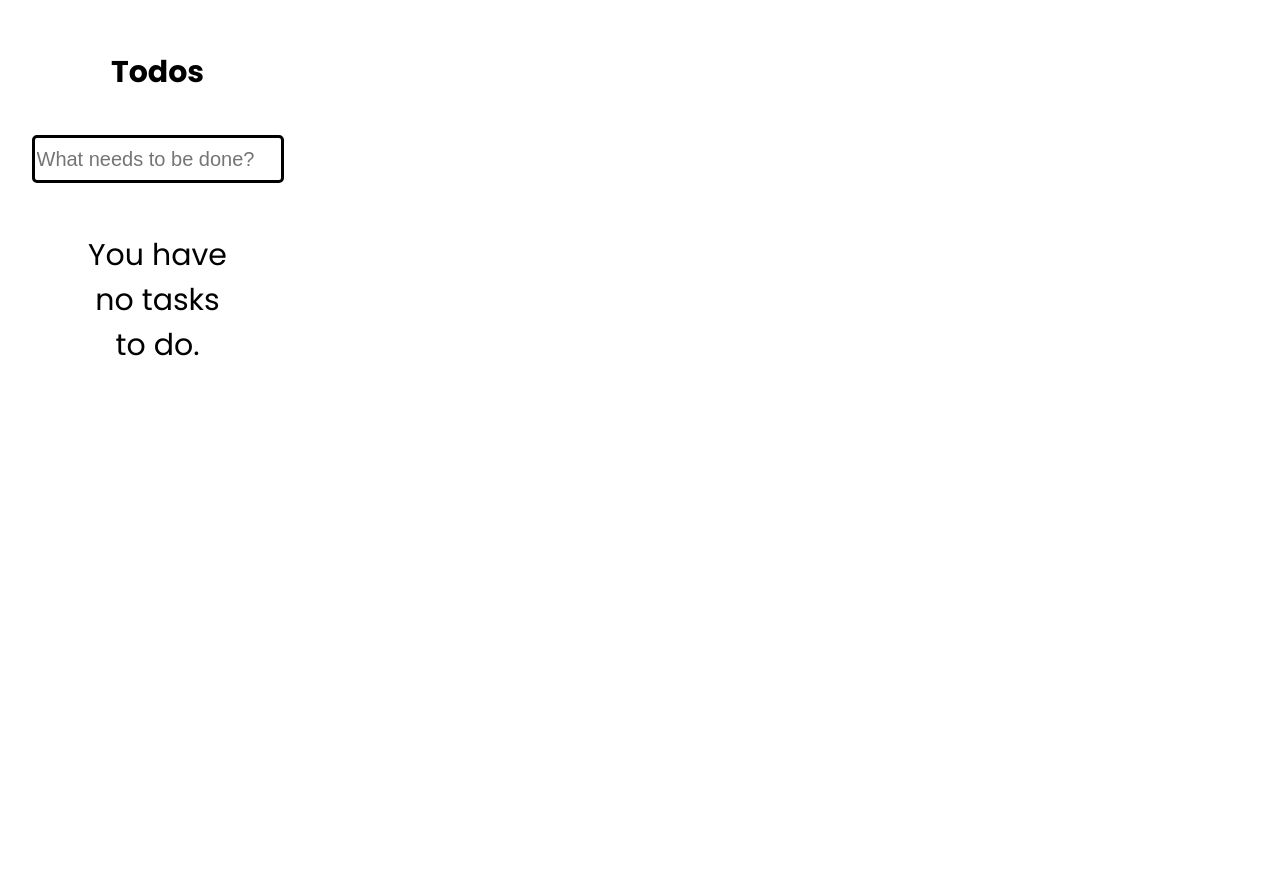
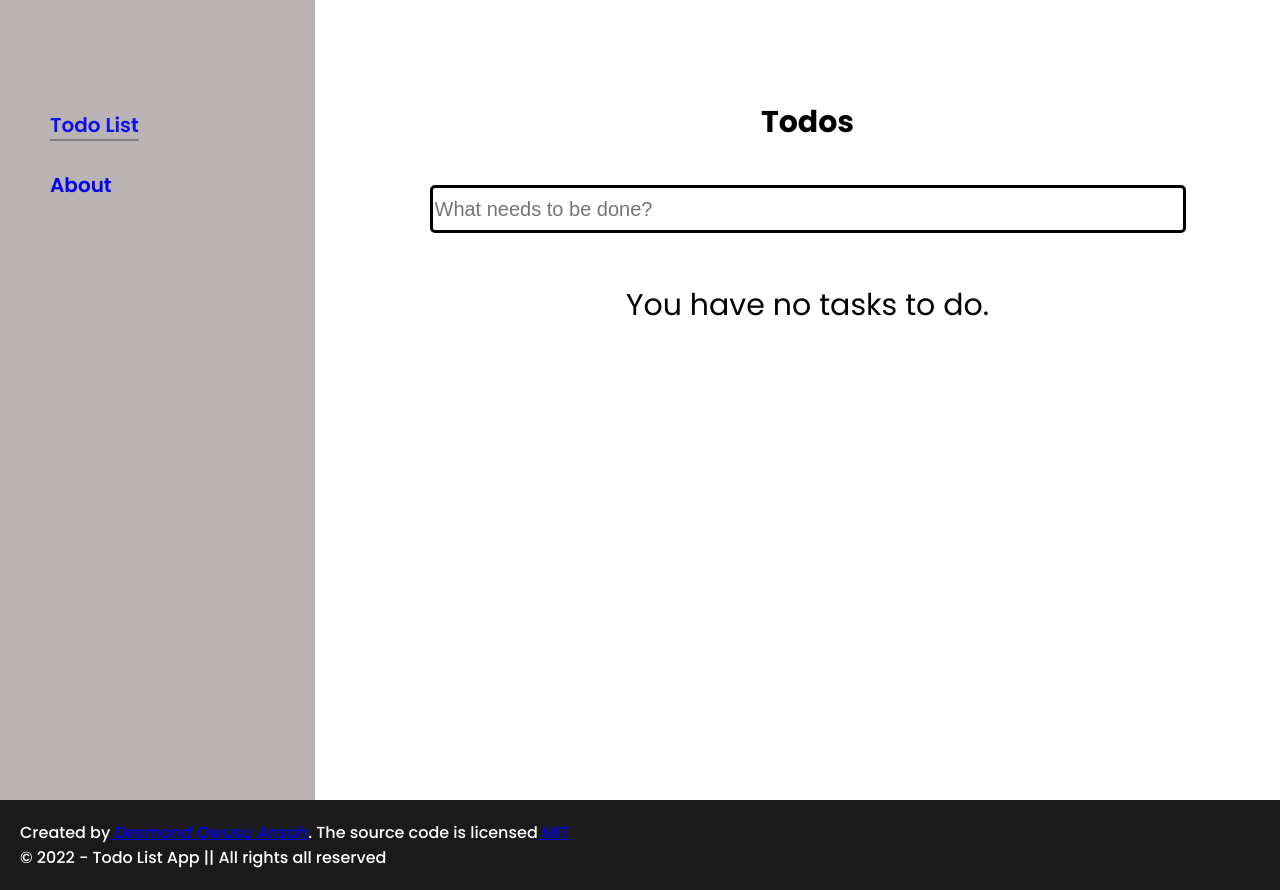
Before and after one commit to Owusu-Desmond/todos, a React (Create React App) app: page / in a window 1280 px wide. Before the commit the page ends 800 px from the top, so only its background shows below. Built offline with nearby package versions, Linux system fonts and the light colour scheme.

Commit message:
Refactor app with routing

```diff
--- a/src/App.js
+++ b/src/App.js
@@ -1,82 +1,24 @@
-import React, { useState } from 'react';
-import Todolist from './components/todoList';
+import { BrowserRouter, Routes, Route } from 'react-router-dom';
+import Nav from './components/nav';
+import Footer from './components/footer';
 import './css/App.css';
+import TodoApp from './pages/todoApp';
+import About from './pages/about';
 
 function App() {
-  // set initial state
-  const [todo, setTodo] = useState({});
-
-  // get saved todos form the localStorage
-  const savedTodos = () => JSON.parse(localStorage.getItem('todos')) || [];
-
-  // set a state for the todos
-  const [newTodos, setNewTodos] = useState(savedTodos);
-
-  // save todos to the localStorage
-  const updateTodos = (newTodos) => {
-    localStorage.setItem('todos', JSON.stringify(newTodos));
-  };
-
-  // update todos to storage whenever the app state changes
-  updateTodos(newTodos);
-
-  const handleChange = (e) => {
-    setTodo({
-      id: newTodos.length,
-      task: e.target.value,
-      completed: false,
-    });
-  };
-  // add new todo to the list
-  const handleSubmit = (e) => {
-    e.preventDefault();
-    setNewTodos([...newTodos, todo]);
-    setTodo({ id: newTodos.length, task: '', completed: false });
-  };
-
-  // set a todo to completed
-  const handleCompleted = (todoId) => {
-    setNewTodos(newTodos.map((todo) => {
-      if (todo.id === todoId) {
-        return {
-          ...todo,
-          completed: !todo.completed,
-        };
-      }
-      return todo;
-    }));
-  };
-
-  // delete all completed todo from the list
-  const clearAllCompleted = () => {
-    setNewTodos(newTodos.filter((todo) => todo.completed === false));
-  };
-
-  // delete a todo from the list
-  const deleteTask = (todoId) => {
-    setNewTodos(newTodos.filter((todo) => todo.id !== todoId));
-  };
-
   return (
-    <main className="App-content">
-      <section>
-        <h1 className="App-title">Todos</h1>
-        <div className="todo-content">
-          <form onSubmit={handleSubmit}>
-            <input className="App-input" type="text" value={todo.task} onChange={handleChange} placeholder="What needs to be done?" required />
-          </form>
-          {' '}
-          <Todolist
-            newTodos={newTodos}
-            handleCompleted={handleCompleted}
-            deleteTask={deleteTask}
-            clearAllCompleted={clearAllCompleted}
-            savedTodos={savedTodos}
-            updateTodos={updateTodos}
-          />
-        </div>
-      </section>
-    </main>
+    <BrowserRouter>
+      <main className="App-content">
+        <Nav />
+        <section>
+          <Routes>
+            <Route path="/" element={<TodoApp />} />
+            <Route path="/about" element={<About />} />
+          </Routes>
+        </section>
+      </main>
+      <Footer />
+    </BrowserRouter>
   );
 }
 
```
